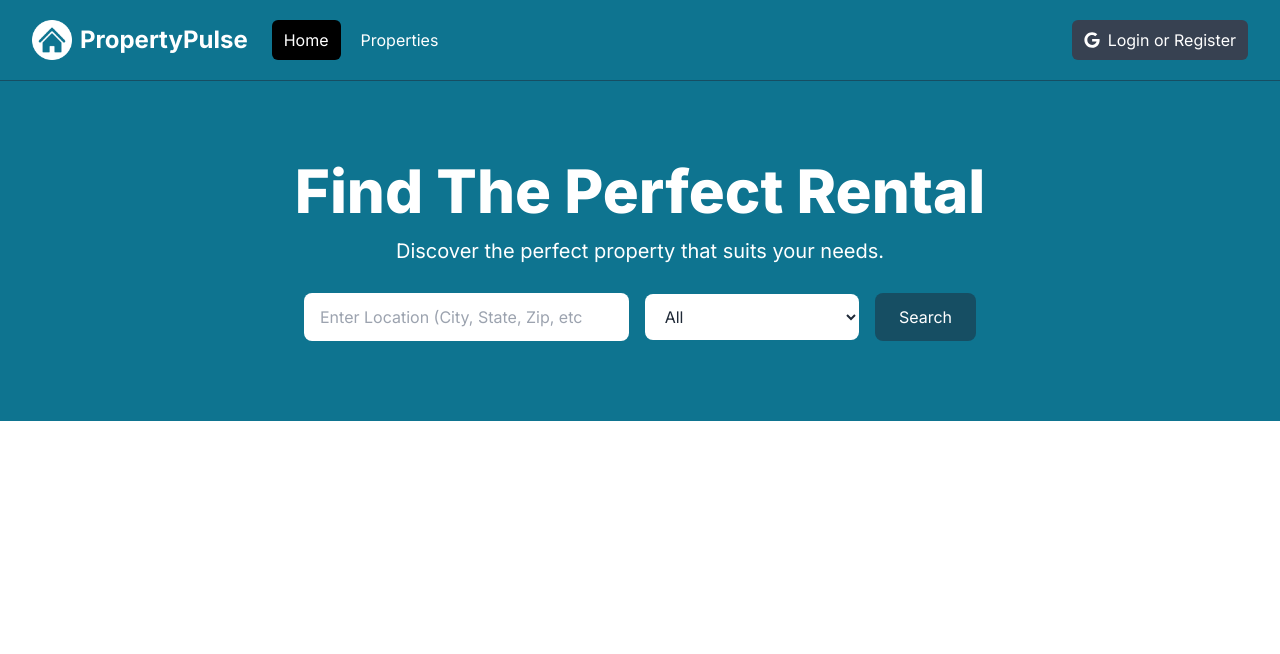
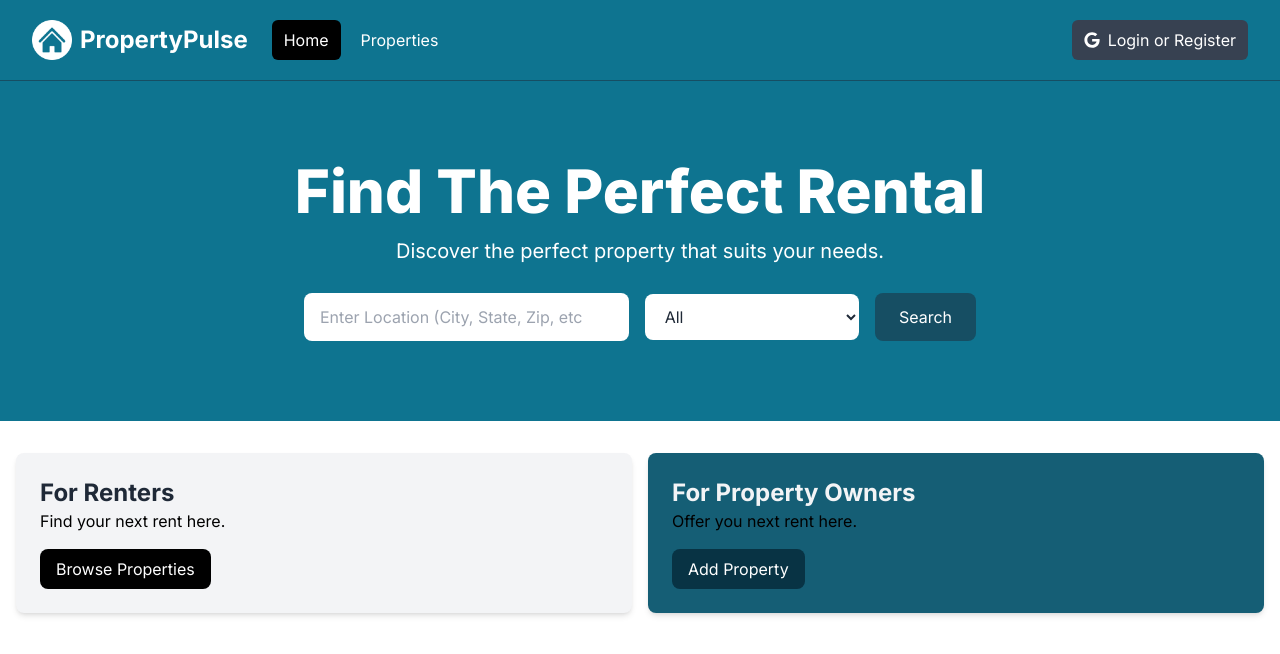
Before and after one commit to PieMenard/next-rent, a Next.js app: page / in a window 1280 px wide. Shown: the top 654 px of the page. Built offline with nearby package versions, Linux system fonts and the light colour scheme.

Commit message:
add info boxes

```diff
--- a/src/app/page.tsx
+++ b/src/app/page.tsx
@@ -1,9 +1,11 @@
 import Hero from '@/components/Hero';
+import InfoBoxes from '@/components/InfoBoxes';
 
 export default function Home() {
   return (
     <>
       <Hero />
+      <InfoBoxes />
     </>
   );
 }
--- a/src/components/Hero.tsx
+++ b/src/components/Hero.tsx
@@ -43,7 +43,7 @@ const Hero = () => {
           </div>
           <button
             type="submit"
-            className="md:ml-4 mt-4 md:mt-0 w-full md:w-auto px-6 py-3 rounded-lg bg-cyan-900 text-white hover:bg-cyan-800 focus:outline-none focus:ring focus:ring-blue-500"
+            className="md:ml-4 mt-4 md:mt-0 w-full md:w-auto px-6 py-3 rounded-lg bg-cyan-900 text-white hover:bg-cyan-800 focus:outline-none focus:ring focus:ring-cyan-700"
           >
             Search
           </button>
--- /dev/null
+++ b/src/components/InfoBox.tsx
@@ -0,0 +1,29 @@
+type InfoBoxProps = {
+  heading: string;
+  backgroundColor: string;
+  textColor: string;
+  buttonInfo: any;
+  children: any;
+};
+const InfoBox = ({
+  heading,
+  backgroundColor = 'bg-gray-100',
+  textColor = 'text-gray-800',
+  buttonInfo,
+  children,
+}: InfoBoxProps) => {
+  return (
+    <div className={`${backgroundColor} p-6 rounded-lg shadow-md`}>
+      <h2 className={`${textColor} text-2xl font-bold`}>{heading}</h2>
+      <p className={`${textColor}mt-2 mb-4`}>{children}</p>
+      <a
+        href={`{buttonInfo.link}`}
+        className={`inline-block ${buttonInfo.backgroundColor} text-white rounded-lg px-4 py-2 hover:opacity-80`}
+      >
+        {buttonInfo.text}
+      </a>
+    </div>
+  );
+};
+
+export default InfoBox;
--- /dev/null
+++ b/src/components/InfoBoxes.tsx
@@ -0,0 +1,38 @@
+import InfoBox from './InfoBox';
+
+const InfoBoxes = () => {
+  return (
+    <section>
+      <div className="container-xl lg:container m-auto">
+        <div className="grid grid-cols-1 md:grid-cols-2 gap-4 p-4 rounded-lg">
+          <InfoBox
+            heading="For Renters"
+            backgroundColor="bg-gray-100"
+            textColor="text-gray-800"
+            buttonInfo={{
+              text: 'Browse Properties',
+              link: '/properties',
+              backgroundColor: 'bg-black',
+            }}
+          >
+            Find your next rent here.
+          </InfoBox>
+          <InfoBox
+            heading="For Property Owners"
+            backgroundColor="bg-cyan-800"
+            textColor="text-gray-100"
+            buttonInfo={{
+              text: 'Add Property',
+              link: '/properties/add',
+              backgroundColor: 'bg-cyan-950',
+            }}
+          >
+            Offer you next rent here.
+          </InfoBox>
+        </div>
+      </div>
+    </section>
+  );
+};
+
+export default InfoBoxes;
```
